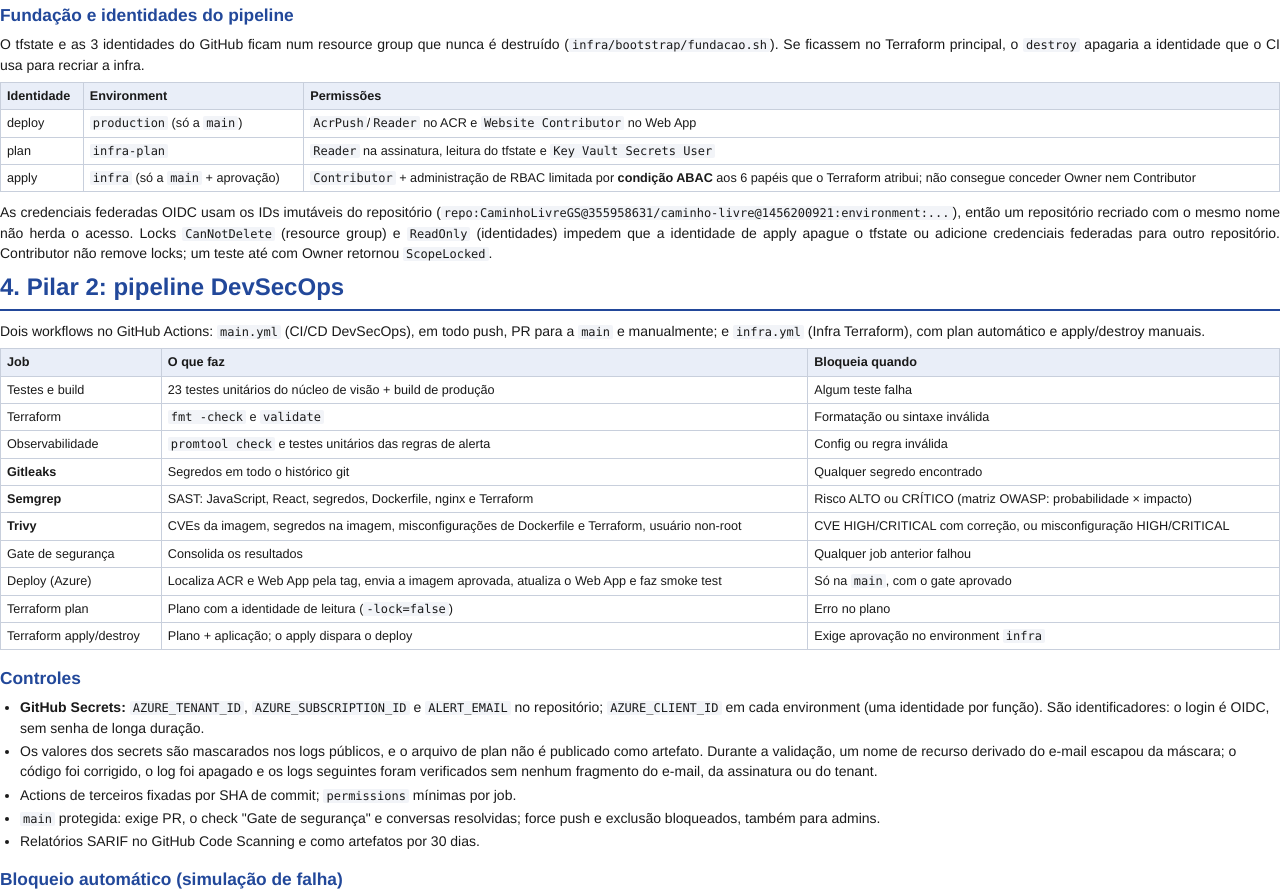
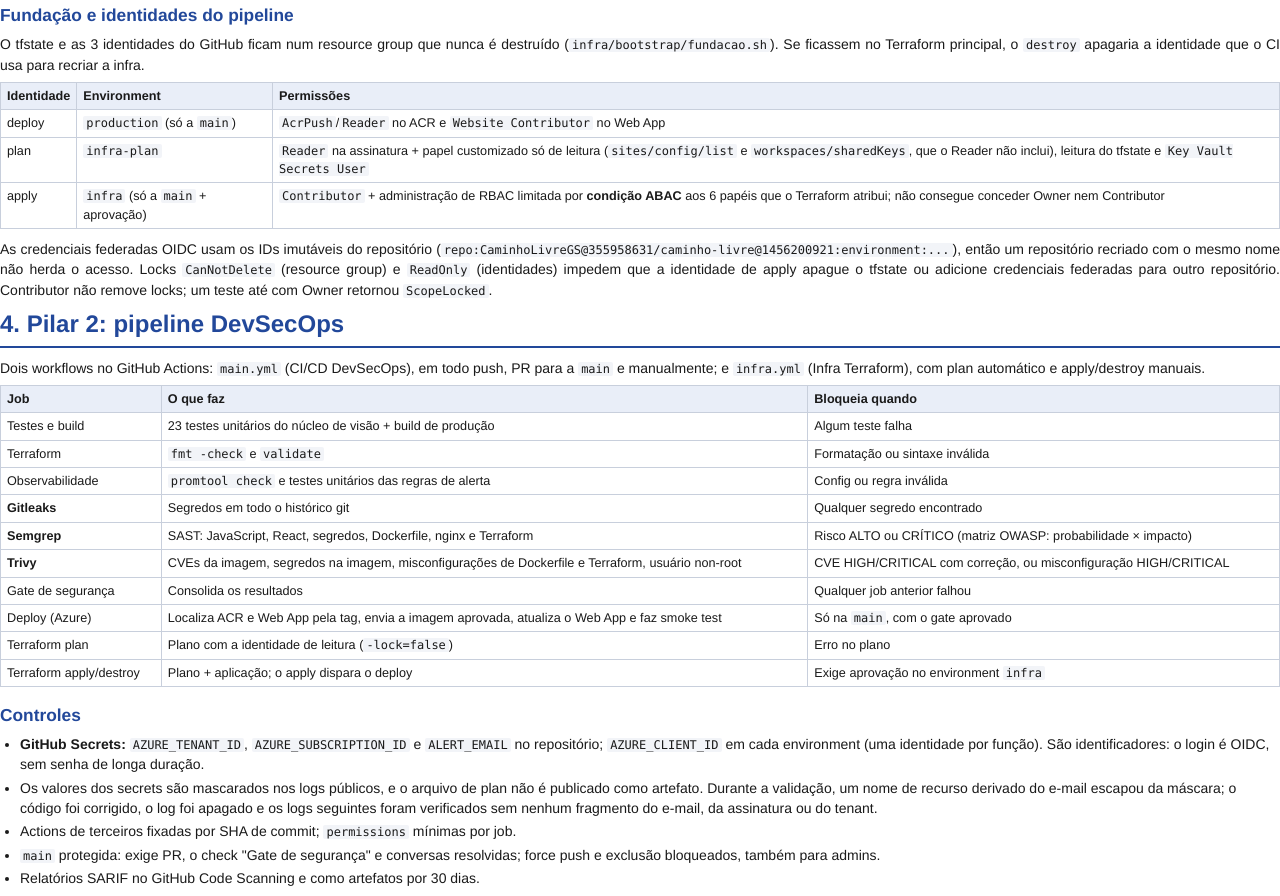
Before and after one commit to CaminhoLivreGS/caminho-livre, a website: page docs/entrega/relatorio.html in a window 1280 px wide. Shown: the part 3698-4594 px from the top of the page. Drawn offline with Linux system fonts and the light colour scheme.

Commit message:
fix(infra): papel customizado de leitura para o terraform plan
Com a infra no ar, o plan falhou: Reader não inclui
Microsoft.Web/sites/config/list/action, usada no refresh do Web App. A identidade
de plan recebe um papel customizado só com as leituras extras (config/list e
sharedKeys do Log Analytics), sem nenhuma ação de escrita.

A fundação agora recria os locks por trap mesmo se falhar no meio, e a criação
do papel tolera a consistência eventual do Azure.

```diff
--- a/docs/entrega/relatorio.html
+++ b/docs/entrega/relatorio.html
@@ -154,7 +154,7 @@
 <table>
 <tr><th>Identidade</th><th>Environment</th><th>Permissões</th></tr>
 <tr><td>deploy</td><td><code>production</code> (só a <code>main</code>)</td><td><code>AcrPush</code>/<code>Reader</code> no ACR e <code>Website Contributor</code> no Web App</td></tr>
-<tr><td>plan</td><td><code>infra-plan</code></td><td><code>Reader</code> na assinatura, leitura do tfstate e <code>Key Vault Secrets User</code></td></tr>
+<tr><td>plan</td><td><code>infra-plan</code></td><td><code>Reader</code> na assinatura + papel customizado só de leitura (<code>sites/config/list</code> e <code>workspaces/sharedKeys</code>, que o Reader não inclui), leitura do tfstate e <code>Key Vault Secrets User</code></td></tr>
 <tr><td>apply</td><td><code>infra</code> (só a <code>main</code> + aprovação)</td><td><code>Contributor</code> + administração de RBAC limitada por <strong>condição ABAC</strong> aos 6 papéis que o Terraform atribui; não consegue conceder Owner nem Contributor</td></tr>
 </table>
 <p>As credenciais federadas OIDC usam os IDs imutáveis do repositório (<code>repo:CaminhoLivreGS@355958631/caminho-livre@1456200921:environment:...</code>), então um repositório recriado com o mesmo nome não herda o acesso. Locks <code>CanNotDelete</code> (resource group) e <code>ReadOnly</code> (identidades) impedem que a identidade de apply apague o tfstate ou adicione credenciais federadas para outro repositório. Contributor não remove locks; um teste até com Owner retornou <code>ScopeLocked</code>.</p>
```
Also changed, not shown: README.md, 2 other files.
